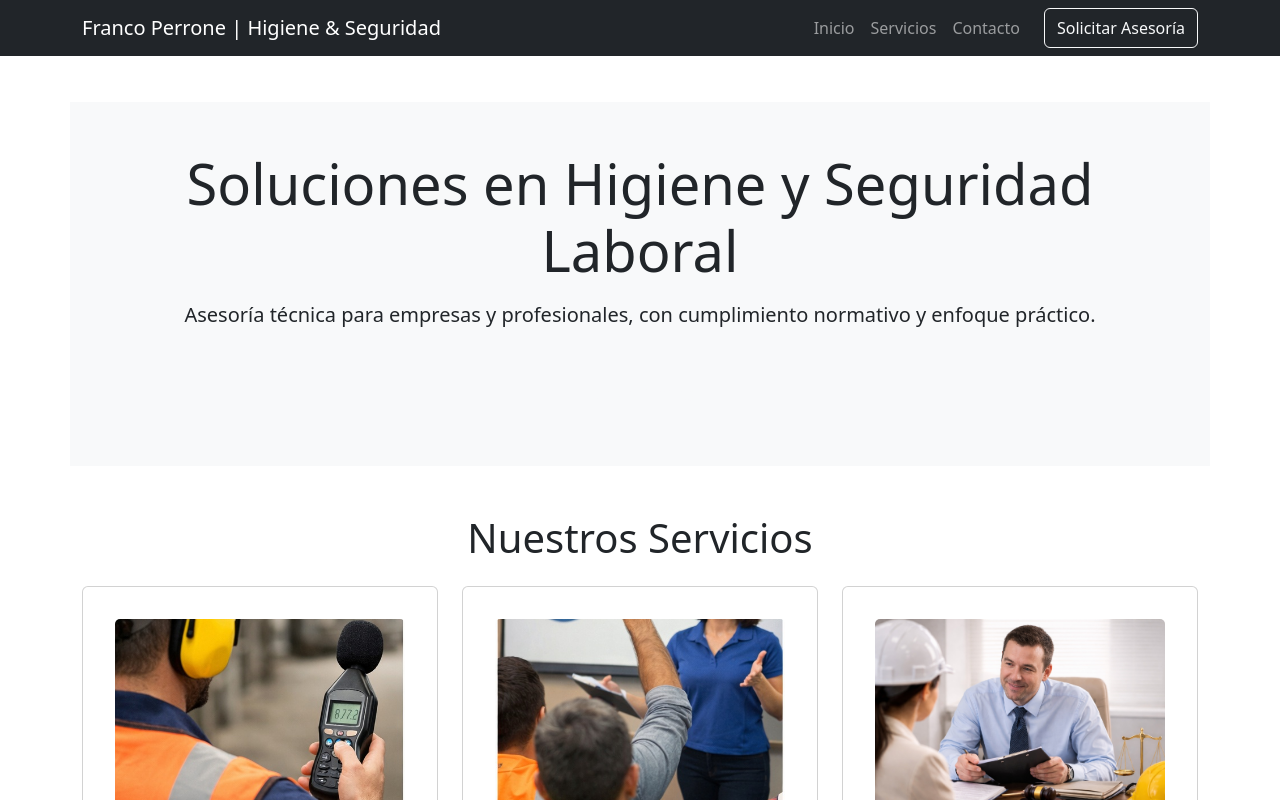
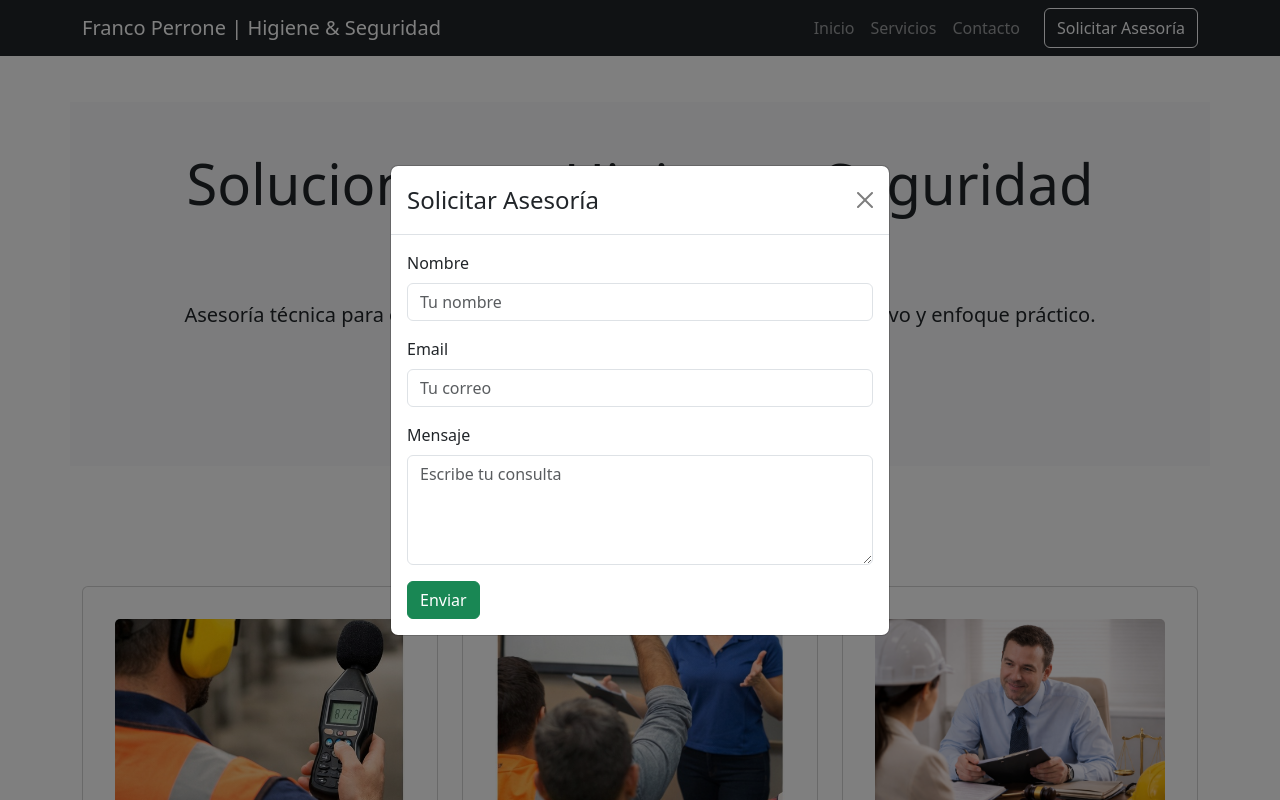
Before and after one commit to fraperrone/ths, a React (Vite) app: page / in a window 1280 px wide. Both pictures are taken after a click on the button "Solicitar Asesoría". Shown: the top 800 px of the page. Built offline with nearby package versions, Linux system fonts and the light colour scheme.

Commit message:
primer desarrollo del boton

```diff
--- a/package.json
+++ b/package.json
@@ -11,6 +11,7 @@
   },
   "dependencies": {
     "bootstrap": "^5.3.8",
+    "emailjs-com": "^3.2.0",
     "react": "^19.2.0",
     "react-bootstrap": "^2.10.10",
     "react-dom": "^19.2.0",
--- a/src/components/ModalAsesoria.jsx
+++ b/src/components/ModalAsesoria.jsx
@@ -1,22 +1,61 @@
-import { useState } from "react";
-import { Modal, Form, Button } from "react-bootstrap";
+import { useState } from 'react'
+import { Modal, Form, Button } from 'react-bootstrap'
+
+import emailjs from "emailjs-com";
+import { useRef } from 'react'
 
 function ModalAsesoria({ show, handleClose }) {
+  const form = useRef()
+
+  const sendEmail = (e) => {
+    e.preventDefault()
+
+    emailjs
+      .sendForm(
+        'TU_SERVICE_ID', // reemplazá con tu Service ID
+        'TU_TEMPLATE_ID', // reemplazá con tu Template ID
+        form.current,
+        'TU_USER_ID', // reemplazá con tu User ID
+      )
+      .then(
+        (result) => {
+          alert('Mensaje enviado correctamente ✅')
+          handleClose()
+        },
+        (error) => {
+          alert('Error al enviar el mensaje ❌')
+        },
+      ).finally(() => {
+        form.current.reset() // limpia el formulario después de enviar
+        handleClose()
+      })
+  }
+
   return (
     <Modal show={show} onHide={handleClose} centered>
       <Modal.Header closeButton>
         <Modal.Title>Solicitar Asesoría</Modal.Title>
       </Modal.Header>
       <Modal.Body>
-        <Form action="mailto:tuemail@ejemplo.com" method="post" encType="text/plain">
+        <Form ref={form} onSubmit={sendEmail}>
           <Form.Group className="mb-3" controlId="formNombre">
             <Form.Label>Nombre</Form.Label>
-            <Form.Control type="text" placeholder="Tu nombre" name="nombre" required />
+            <Form.Control
+              type="text"
+              placeholder="Tu nombre"
+              name="nombre"
+              required
+            />
           </Form.Group>
 
           <Form.Group className="mb-3" controlId="formEmail">
             <Form.Label>Email</Form.Label>
-            <Form.Control type="email" placeholder="Tu correo" name="email" required />
+            <Form.Control
+              type="email"
+              placeholder="Tu correo"
+              name="email"
+              required
+            />
           </Form.Group>
 
           <Form.Group className="mb-3" controlId="formMensaje">
@@ -30,13 +69,13 @@ function ModalAsesoria({ show, handleClose }) {
             />
           </Form.Group>
 
-          <Button variant="success" type="submit" onClick={handleClose}>
+          <Button variant="success" type="submit" >
             Enviar
           </Button>
         </Form>
       </Modal.Body>
     </Modal>
-  );
+  )
 }
 
-export default ModalAsesoria;
+export default ModalAsesoria
--- a/src/components/Navbar.jsx
+++ b/src/components/Navbar.jsx
@@ -1,10 +1,22 @@
-import { Navbar, Nav, Container, Button } from "react-bootstrap";
+import { Navbar, Nav, Container, Button } from 'react-bootstrap'
+
+import ModalAsesoria from './ModalAsesoria'
+import { useState } from 'react'
 
 export default function MyNavbar() {
+  // Estado que controla si el modal está abierto o cerrado
+  const [showModal, setShowModal] = useState(false)
+
+  // Funciones que cambian el estado
+  const handleOpen = () => setShowModal(true) // abre el modal
+  const handleClose = () => setShowModal(false) // cierra el modal
+
   return (
     <Navbar bg="dark" variant="dark" expand="lg" fixed="top">
       <Container>
-        <Navbar.Brand href="/">Franco Perrone | Higiene & Seguridad</Navbar.Brand>
+        <Navbar.Brand href="/">
+          Franco Perrone | Higiene & Seguridad
+        </Navbar.Brand>
         <Navbar.Toggle aria-controls="basic-navbar-nav" />
         <Navbar.Collapse id="basic-navbar-nav">
           <Nav className="ms-auto">
@@ -13,12 +25,14 @@ export default function MyNavbar() {
             {/* Para futuro: */}
             {/* <Nav.Link href="#proyectos">Proyectos</Nav.Link> */}
             <Nav.Link href="#contacto">Contacto</Nav.Link>
-            <Button variant="outline-light" className="ms-3">
+            <Button variant="outline-light" className="ms-3" onClick={handleOpen}>
               Solicitar Asesoría
             </Button>
+            {/* Modal separado en otro componente */}
+            <ModalAsesoria show={showModal} handleClose={handleClose} />
           </Nav>
         </Navbar.Collapse>
       </Container>
     </Navbar>
-  );
+  )
 }
```
Also changed, not shown: 1 other file (tests, documents, lock files or other folders).
